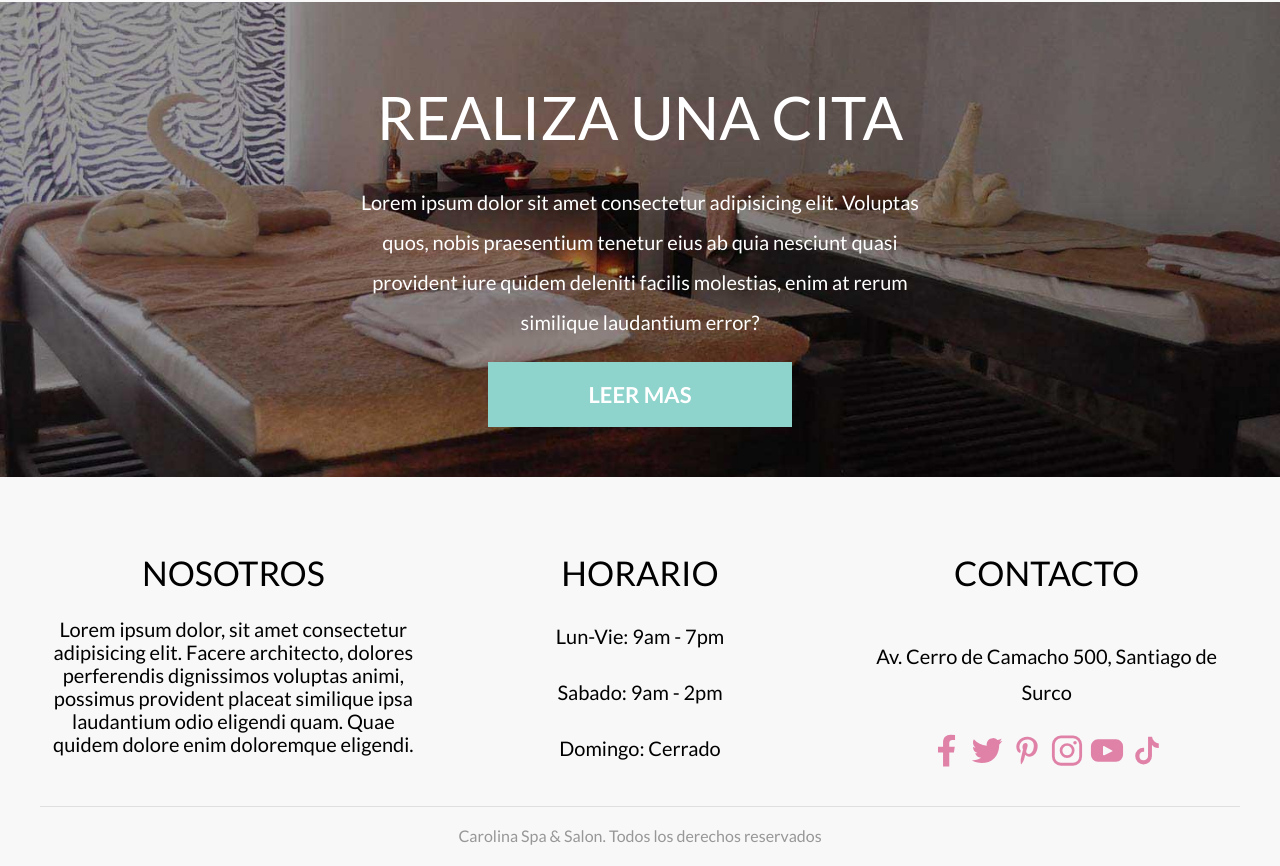
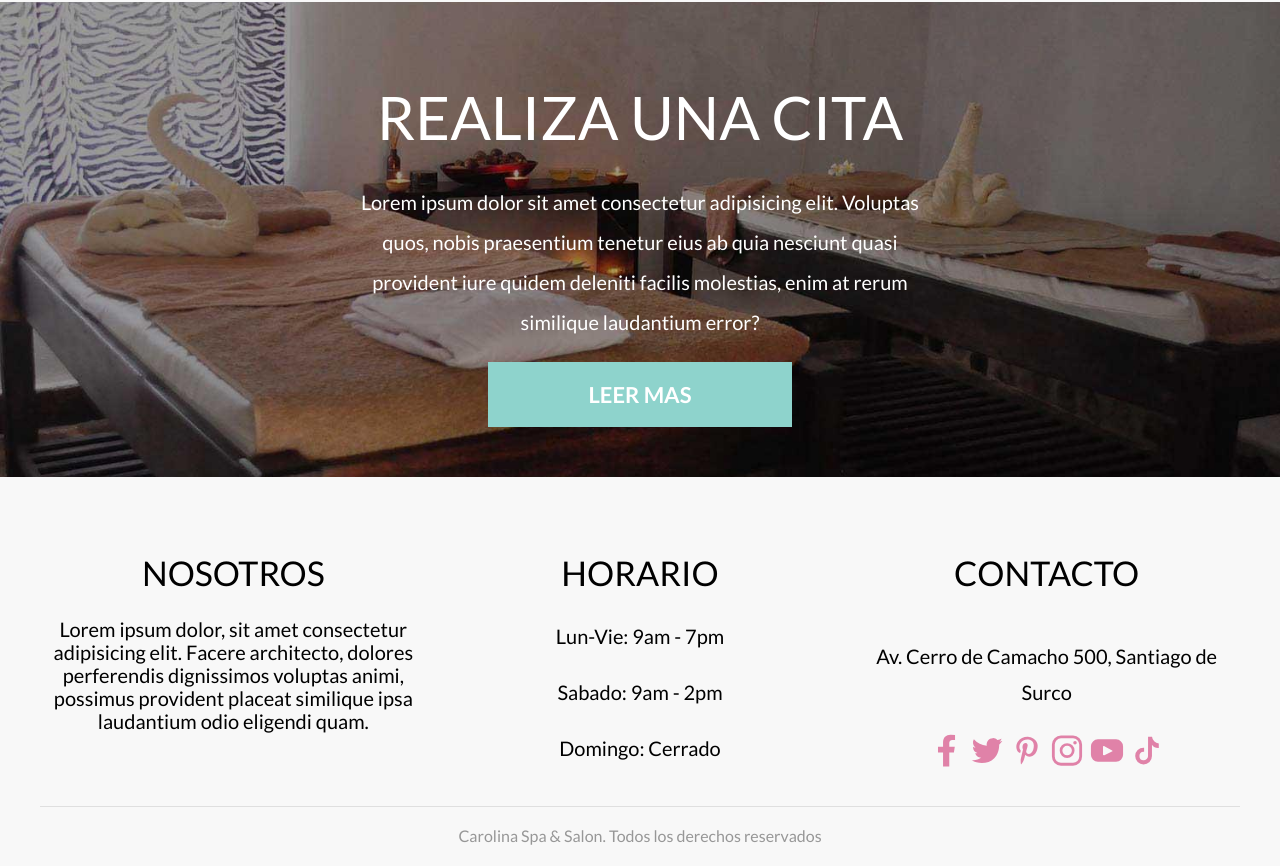
Before and after one commit to Hinga2019/Spa-Salon, a website: page index.html in a window 1280 px wide. Shown: the part 3612-4478 px from the top of the page. Drawn offline with nearby package versions, Linux system fonts and the light colour scheme; a web font is replaced by a local one.

Commit message:
finished

```diff
--- a/index.html
+++ b/index.html
@@ -215,7 +215,7 @@
         <div class="footer__grid contenedor">
             <div class="footer__widget">
                 <h3 class="footer__heading">Nosotros</h3>
-                <p class="footer__textp">Lorem ipsum dolor, sit amet consectetur adipisicing elit. Facere architecto, dolores perferendis dignissimos voluptas animi, possimus provident placeat similique ipsa laudantium odio eligendi quam. Quae quidem dolore enim doloremque eligendi.</p>
+                <p class="footer__textp">Lorem ipsum dolor, sit amet consectetur adipisicing elit. Facere architecto, dolores perferendis dignissimos voluptas animi, possimus provident placeat similique ipsa laudantium odio eligendi quam.</p>
             </div>
             <div class="footer__widget">
                 <h3 class="footer__heading">Horario</h3>
```
